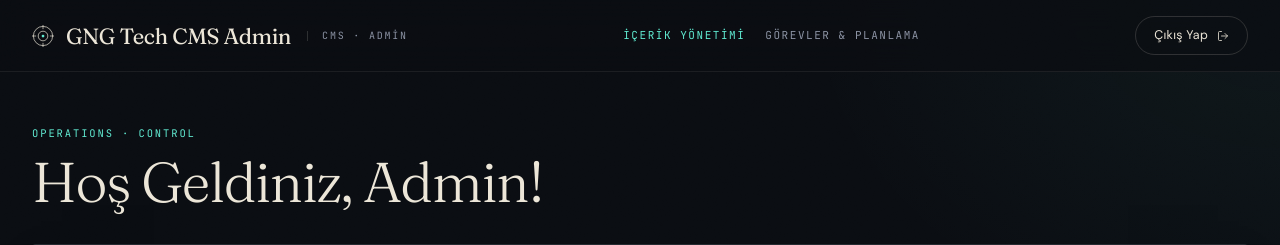
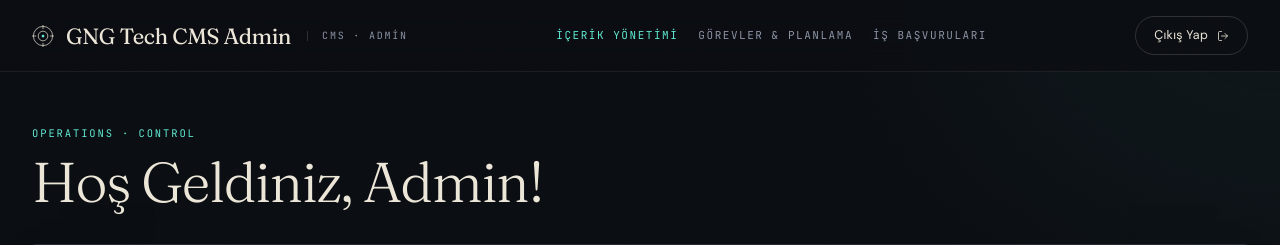
Before and after one commit to ardagencer1206/gngtechCMS, a Flask app: page /admin in a window 1280 px wide. Shown: the top 245 px of the page. Run offline with Flask 3, Linux system fonts and the light colour scheme; the visitor is signed in with stand-in values (Sample User, id 1); data comes from the database, SQL or seed files in the repository; data that the repository does not hold is empty; some libraries are stand-ins or nearby versions.

Commit message:
Update admin.html

```diff
--- a/templates/admin.html
+++ b/templates/admin.html
@@ -683,6 +683,7 @@
         <div class="nav-links">
             <a href="{{ url_for('admin') }}" class="nav-link active">İçerik Yönetimi</a>
             <a href="{{ url_for('admin_tasks') }}" class="nav-link">Görevler & Planlama</a>
+            <a href="{{ url_for('admin_applications') }}" class="nav-link">İş Başvuruları</a>
         </div>
         <a href="{{ url_for('logout') }}" class="logout-btn">Çıkış Yap</a>
     </div>
```
